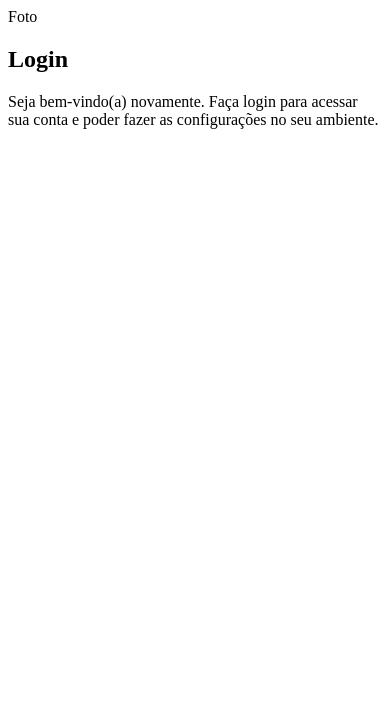
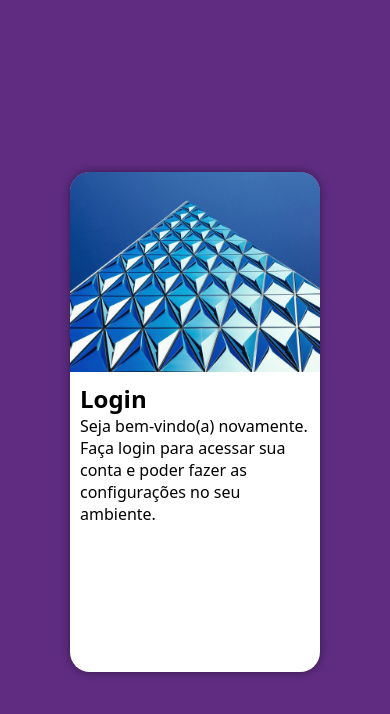
Before and after one commit to EuSouGus/projeto-login, a plain HTML site: page index.html in a window 390 px wide. Drawn offline with Linux system fonts and the light colour scheme.

Commit message:
mobile first criado

```diff
--- a/estilos/style.css
+++ b/estilos/style.css
@@ -5,3 +5,49 @@
     Verde: #49a09d
     Lilás: #5f2c82
 */
+
+* {
+    font-family: system-ui, -apple-system, BlinkMacSystemFont, 'Segoe UI', Roboto, Oxygen, Ubuntu, Cantarell, 'Open Sans', 'Helvetica Neue', sans-serif;
+    padding: 0px;
+    margin: 0px;
+    box-sizing: border-box;
+}
+
+body, html {
+    background-color: #5f2c82;
+    height: 100vh;
+    width: 100vw;
+}
+
+main {
+    position: relative;
+    height: 100vh;
+    width: 100vw;
+}
+
+section#login {
+    position: absolute;
+    top: 50%;
+    left: 50%;
+    transform: translate(-50%, -50%);
+    overflow: hidden;
+
+    background-color: white;
+    width: 250px;
+    height: 500px;
+    border-radius: 20px;
+    box-shadow: 0px 0px 10px rgba(0, 0, 0, 0.450);
+}
+
+section#login > div#imagem {
+    display: block;
+    background: #5f2c82 url(../imagens/predio.jpg) no-repeat;
+    background-size: cover;
+    background-position: left bottom;
+    height: 200px;
+}
+
+section#login > div#formulario {
+    display: block;
+    padding: 10px;
+}
--- a/index.html
+++ b/index.html
@@ -10,7 +10,7 @@
     <main>
         <section id="login">
             <div id="imagem">
-                Foto
+                <!-- Aqui vai a imagem nas CSS -->
             </div>
             <div id="formulario">
                 <h1>Login</h1>
```
